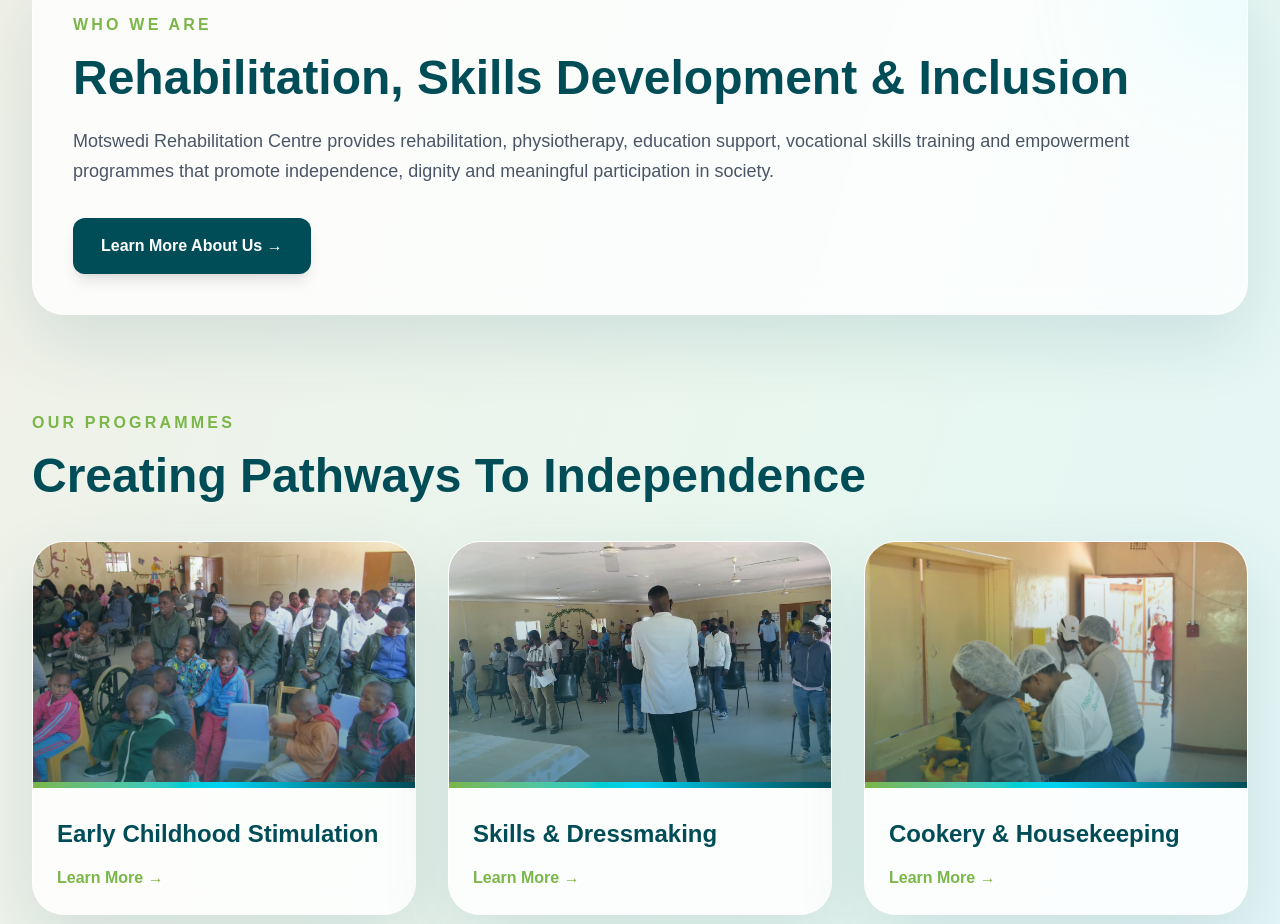
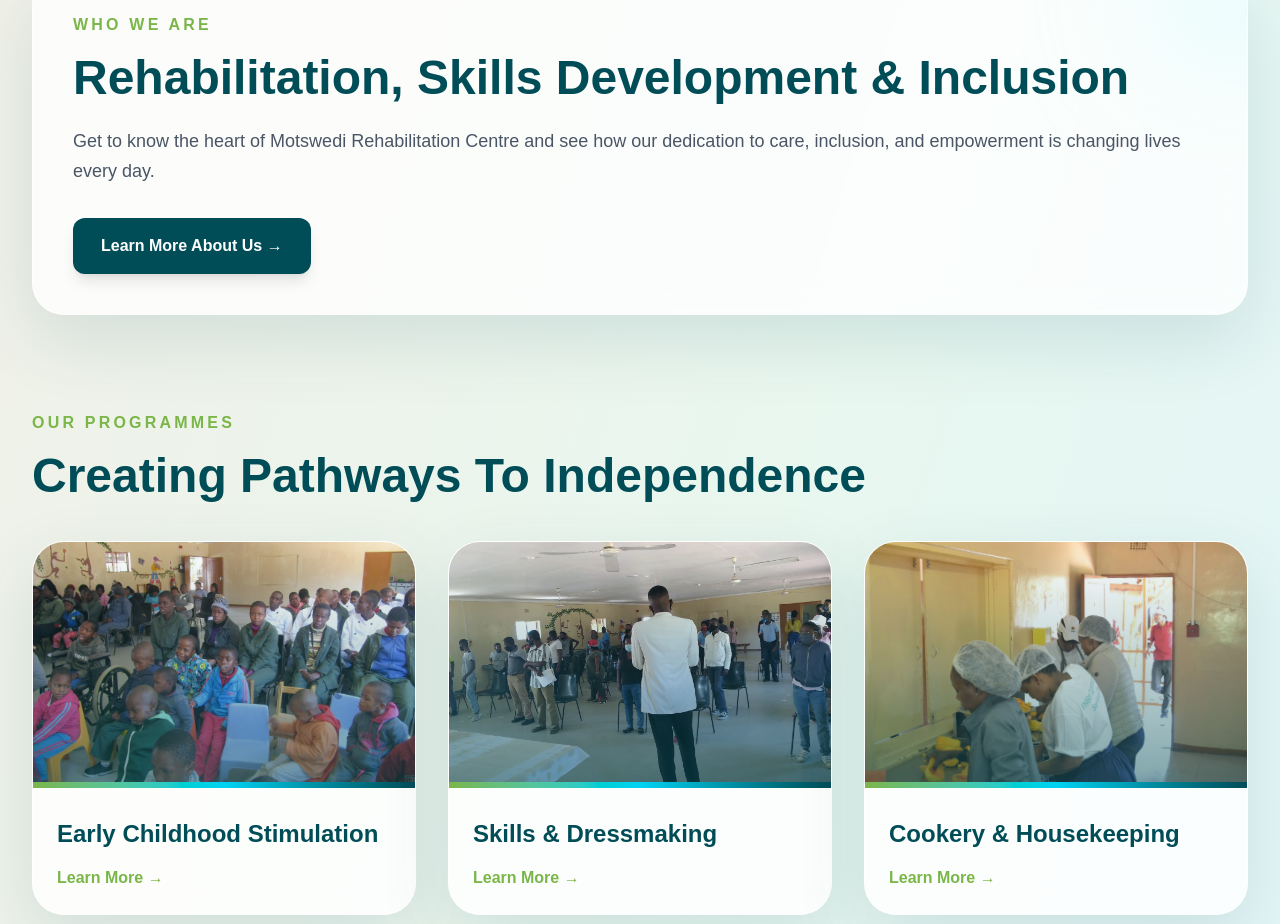
Before and after one commit to Cassper1999/motswedi-rehab, a Next.js app: page / in a window 1280 px wide. Shown: the part 1002-1926 px from the top of the page. Built offline with nearby package versions, Linux system fonts and the light colour scheme.

Commit message:
Update homepage

```diff
--- a/src/app/page.tsx
+++ b/src/app/page.tsx
@@ -238,10 +238,7 @@ export default function Home() {
           </h2>
 
           <p className="mt-6 text-base leading-relaxed text-gray-600 md:text-lg">
-            Motswedi Rehabilitation Centre provides rehabilitation,
-            physiotherapy, education support, vocational skills training and
-            empowerment programmes that promote independence, dignity and
-            meaningful participation in society.
+            Get to know the heart of Motswedi Rehabilitation Centre and see how our dedication to care, inclusion, and empowerment is changing lives every day.
           </p>
 
           <Link
```
